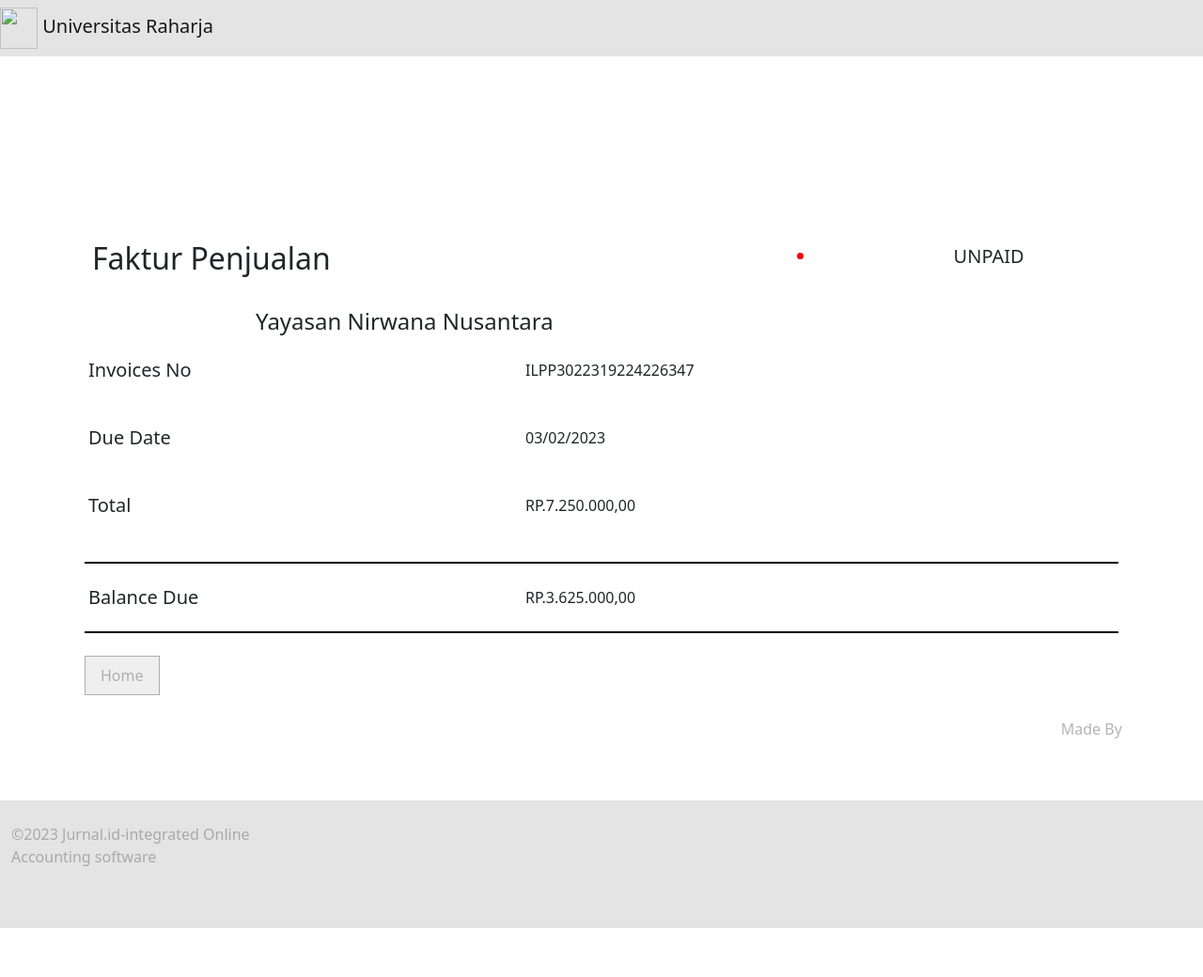
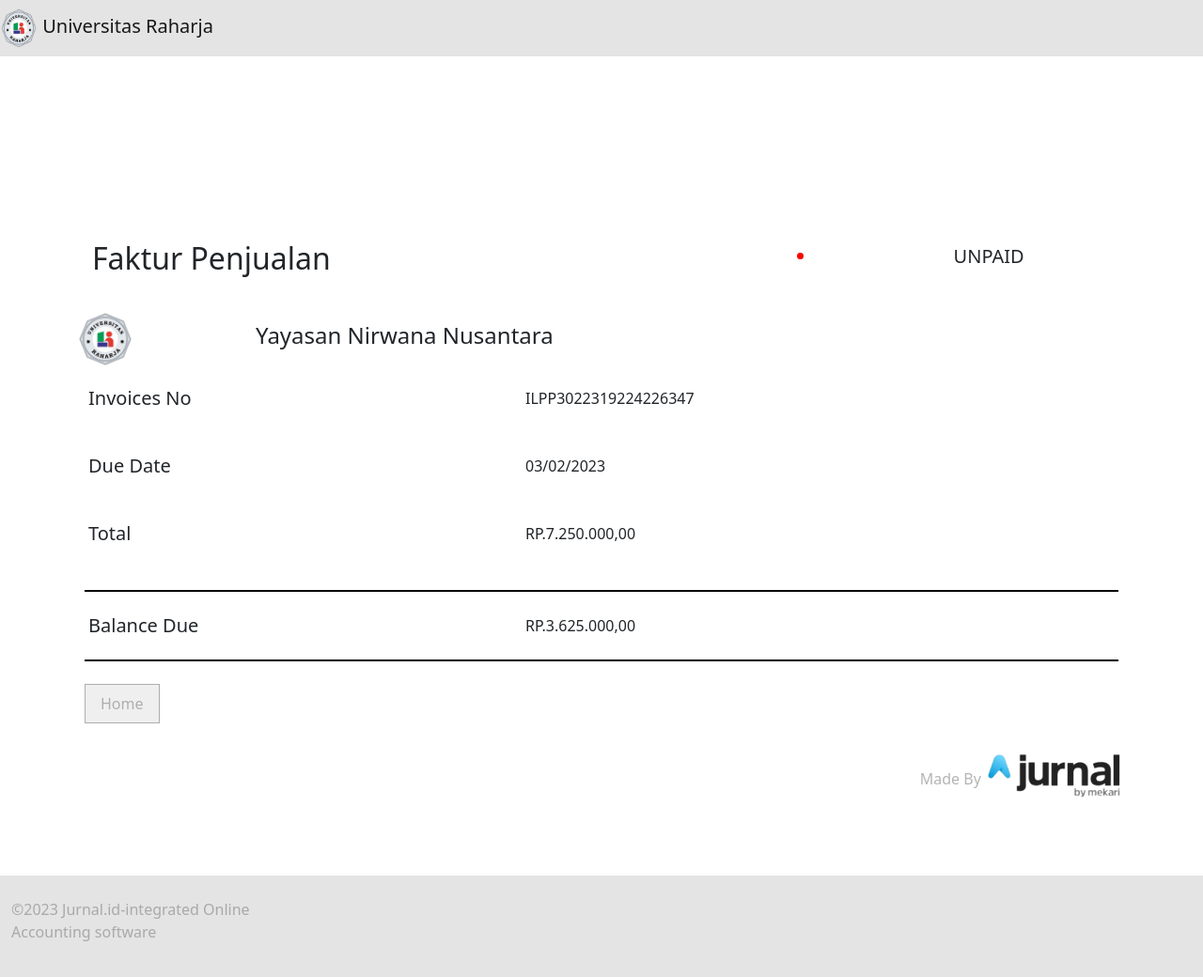
Before and after one commit to UniversitasRaharja/Pembayaran-ILP, a plain HTML site: page index.html in a window 1280 px wide. Shown: the whole page at 94% size. Before the commit the page ends 988 px from the top, so only its background shows below. Drawn offline with nearby package versions, Linux system fonts and the light colour scheme.

Commit message:
Update index.html

```diff
--- a/index.html
+++ b/index.html
@@ -6,7 +6,7 @@
     <meta name="viewport" content="width=device-width, initial-scale=1.0">
     <link rel="stylesheet" href="style.css">
     <link href="https://cdn.jsdelivr.net/npm/bootstrap@5.0.2/dist/css/bootstrap.min.css" rel="stylesheet" integrity="sha384-EVSTQN3/azprG1Anm3QDgpJLIm9Nao0Yz1ztcQTwFspd3yD65VohhpuuCOmLASjC" crossorigin="anonymous">
-    <link rel="icon" type="img" href="img/download .ico">
+    <link rel="icon" type="img" href="download .ico">
     <title>Universitas Raharja</title>
 </head>
 
@@ -14,7 +14,7 @@
     <nav class="navbar navbar-light fixed-top navbar1">
         <div clasc  qs="container-fluid">
           <a class="navbar-brand" href="#">
-            <img src="img/download (1).png" alt="" width="40" height="44" class="d-inline-block align-text-middle">
+            <img src="download (1).png" alt="" width="40" height="44" class="d-inline-block align-text-middle">
             Universitas Raharja
           </a>
         </div>
@@ -41,7 +41,7 @@
             <div class="row mt-4">
                 <div class="col-2">
                     <div class="navbar-brand">
-                        <img src="img/download (1).png" alt="" width="60">
+                        <img src="download (1).png" alt="" width="60">
                     </div>
                 </div>
                 <div class="col-10 align-middle">
@@ -109,7 +109,7 @@
             </div>
             <div class="row">
                 <div class="col text-end mb-5">
-                    <p>Made By <span><img class="mb-3" src="img/image-removebg-preview (5).png" alt="" width="150px"></span></p>
+                    <p>Made By <span><img class="mb-3" src="image-removebg-preview (5).png" alt="" width="150px"></span></p>
                 </div>
             </div>
         </div>
```
